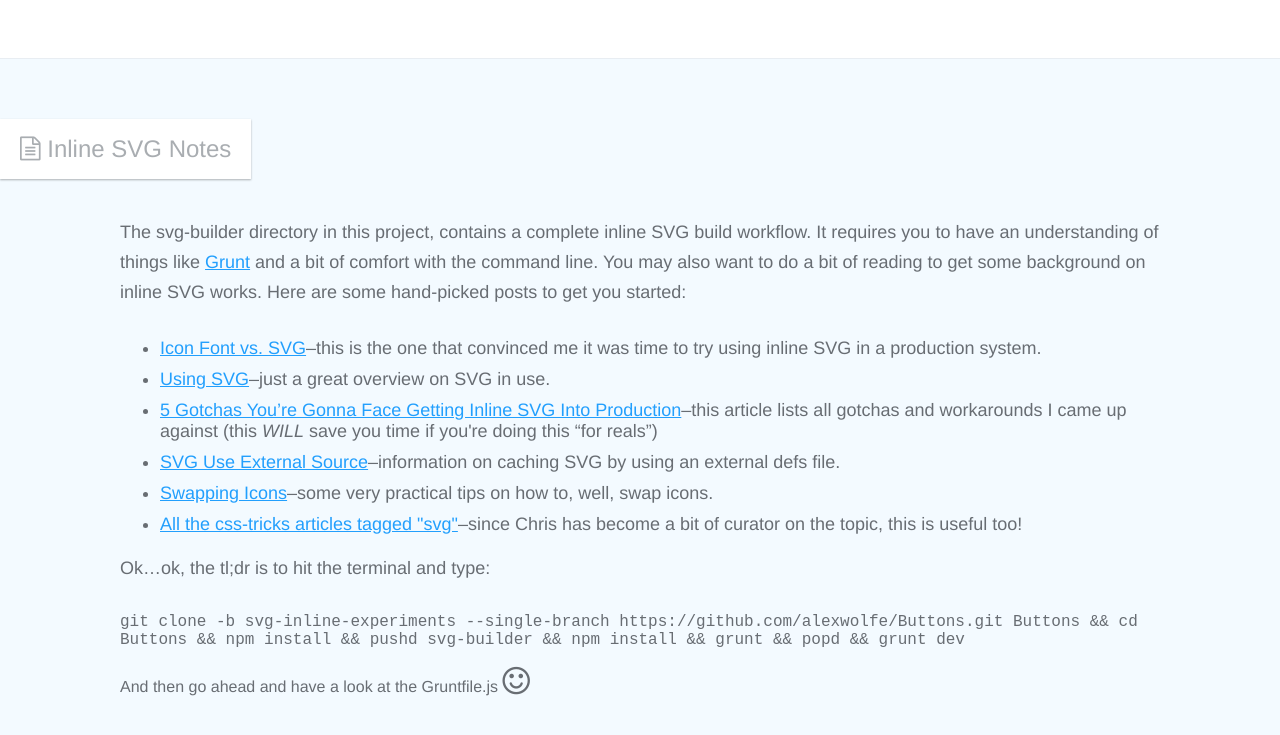
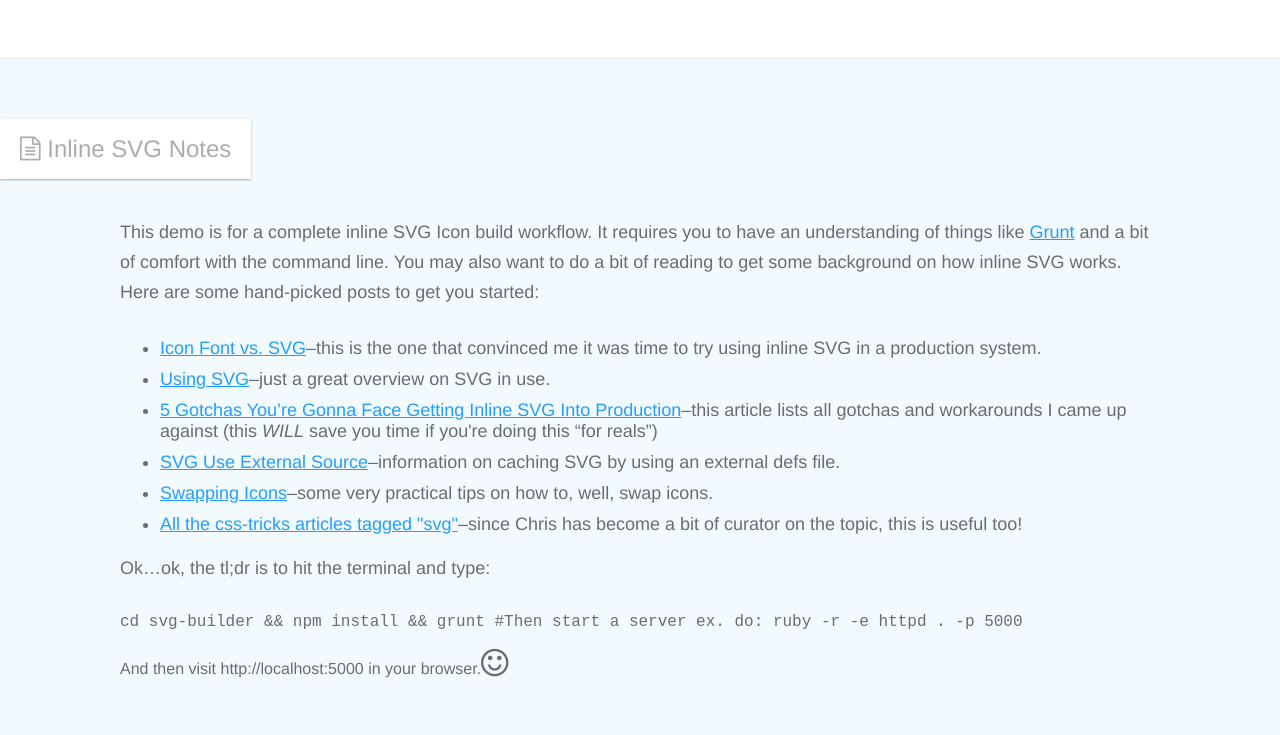
Before and after one commit to roblevintennis/svg-icons-builder-example, a website: page index.html in a window 1280 px wide. Shown: the part 1255-1990 px from the top of the page. Drawn offline with nearby package versions, Linux system fonts and the light colour scheme; a script that the page names is missing.

Commit message:
Updated some docs

```diff
--- a/index.html
+++ b/index.html
@@ -147,9 +147,8 @@
 
     <div class="docs-content">
       <p>
-        The svg-builder directory in this project, contains
-        a complete inline SVG build workflow. It requires you to have an understanding of things like <a href="http://gruntjs.com/">Grunt</a>
-        and a bit of comfort with the command line. You may also want to do a bit of reading to get some background on inline SVG works. Here are some hand-picked posts to get you started:
+        This demo is for a complete inline SVG Icon build workflow. It requires you to have an understanding of things like <a href="http://gruntjs.com/">Grunt</a>
+        and a bit of comfort with the command line. You may also want to do a bit of reading to get some background on how inline SVG works. Here are some hand-picked posts to get you started:
       </p>
 
       <ul class="docs-list">
@@ -173,7 +172,7 @@
         </li>
       </ul>
       <p>Ok…ok, the tl;dr is to hit the terminal and type:
-      <pre>git clone -b svg-inline-experiments --single-branch https://github.com/alexwolfe/Buttons.git Buttons && cd Buttons && npm install && pushd svg-builder && npm install && grunt && popd && grunt dev</pre> And then go ahead and have a look at the Gruntfile.js <i class="fa fa-smile-o fa-2x"></i></p>
+      <pre>cd svg-builder && npm install && grunt #Then start a server ex. do: ruby -r -e httpd . -p 5000</pre> And then visit http://localhost:5000 in your browser.<i class="fa fa-smile-o fa-2x"></i></p>
     </div>
   </section>
 
```
Also changed, not shown: README.md.
